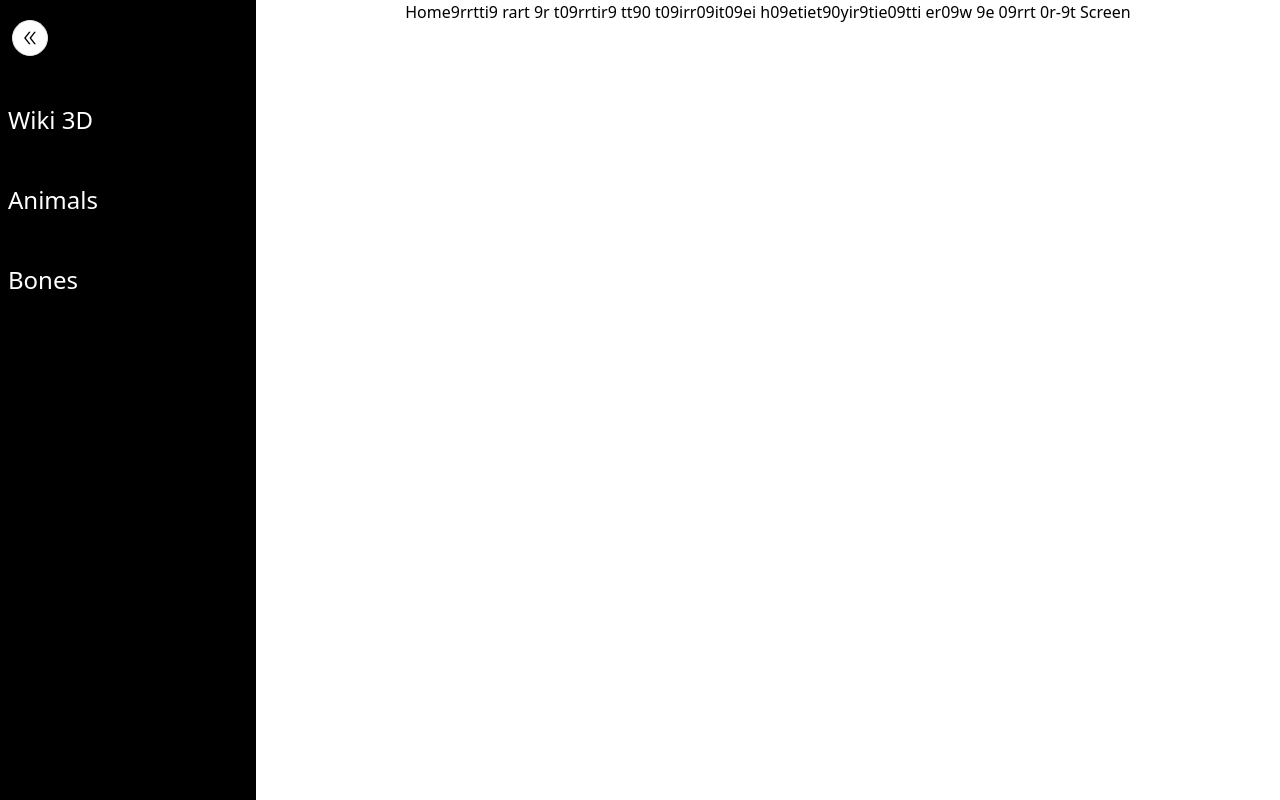
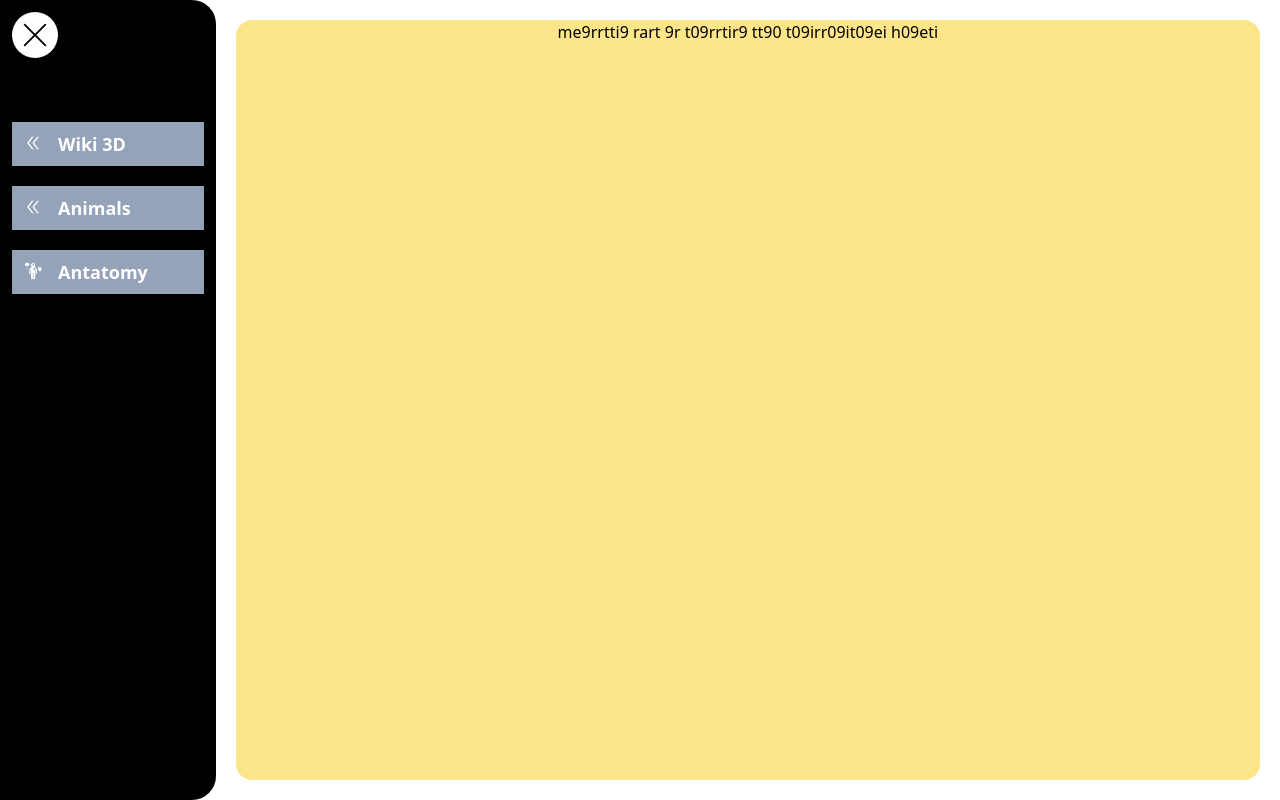
Before and after one commit to IncompleteAtom786/hci-project, a React (Vite) app: page / in a window 1280 px wide. Built offline with nearby package versions, Linux system fonts and the light colour scheme.

Commit message:
2nd commit

```diff
--- a/src/App.jsx
+++ b/src/App.jsx
@@ -11,11 +11,11 @@ export default function App() {
                 <div className={`h-full`}>
                     <SideBar />
                 </div>
-                <div className={`h-full w-full`}>
+                <div className={`w-full h-full p-5 rounded-3xl`}>
                     <Routes>
                         <Route path="/" element={<Home />} />
                         <Route path="/page2" element={<Page2 />} />
-                        <Route path="/page3" element={<Page3 />} />
+                        <Route path="/anatomy" element={<Page3 />} />
                     </Routes>
                 </div>
             </div>
--- a/src/Components/SideBar.jsx
+++ b/src/Components/SideBar.jsx
@@ -1,32 +1,35 @@
 import { useState } from "react"
-import { AiOutlineDoubleLeft } from "react-icons/ai"
+import { AiOutlineDoubleLeft, AiOutlineUnderline } from "react-icons/ai"
+import { BsList, BsXLg } from "react-icons/bs";
+import { GiAnatomy } from "react-icons/gi";
 import { Link } from "react-router-dom";
 
 export default function SideBar() {
 
     const [open, setOpen] = useState(true);
     const Webpages = [
-        { title: "Wiki 3D", link: "/" },
-        { title: "Animals", link: "/page2" },
-        { title: "Bones", link: "/page3" }
+        { title: "Wiki 3D", link: "/", icon: <AiOutlineDoubleLeft /> },
+        { title: "Animals", link: "/page2", icon: <AiOutlineDoubleLeft /> },
+        { title: "Antatomy", link: "/anatomy", icon: <GiAnatomy /> }
     ];
 
     return (
-        <div className={`h-full bg-black text-3xl ${open ? "w-64" : "w-20"} duration-700 flex flex-col`}>
-            <div className={`mt-5`}>
-                <AiOutlineDoubleLeft className={`text-4xl p-2 ml-3 text-center text-black bg-white border rounded-full cursor-pointer ${!open && "rotate-180"} duration-700`}
-                    onClick={() => { setOpen(!open); }}
-                />
+        <div className={`h-full bg-black text-3xl w-fit rounded-e-3xl flex flex-col`}>
+            <div className={`text-3xl p-2 m-3 text-center w-fit text-black bg-white rounded-full cursor-pointer`}
+                onClick={() => { setOpen(!open); }}>
+                {!open ? <BsList /> : <BsXLg />}
             </div>
-            <div>
-                <ul className="pt-10">
-                    {Webpages.map((page, index) => (
-                        <li key={index} className={`text-white text-left p-2 mb-8 cursor-pointer text-2xl`}>
-                            <Link to={page.link}> {page.title} </Link>
+            <ul className={`mt-10`}>
+                {Webpages.map((page, index) => (
+                    <Link to={page.link}>
+                        <li key={index} className={`m-3 p-2 font-bold text-center mb-5 min-w-max text-white bg-slate-400 border-white cursor-pointer text-lg flex flex-row`}>
+                            <div className={`text-center h-fit w-fit m-1`}>{page.icon}</div>
+                            {open && <span className={`ml-3 pr-12`}> {page.title}</span>}
                         </li>
-                    ))}
-                </ul>
-            </div>
+                    </Link>
+                ))}
+            </ul>
         </div>
+
     )
 }
--- a/src/Pages/Home.jsx
+++ b/src/Pages/Home.jsx
@@ -1,9 +1,7 @@
 export default function Home() {
     return (
-        <div className={`h-full`}>
-            <div className={``}>
-                Home9rrtti9 rart 9r t09rrtir9 tt90 t09irr09it09ei h09etiet90yir9tie09tti er09w 9e 09rrt 0r-9t Screen
-            </div>
+        <div className={`bg-amber-200 h-full w-full rounded-2xl`}>
+            me9rrtti9 rart 9r t09rrtir9 tt90 t09irr09it09ei h09eti
         </div>
     )
 }
```
